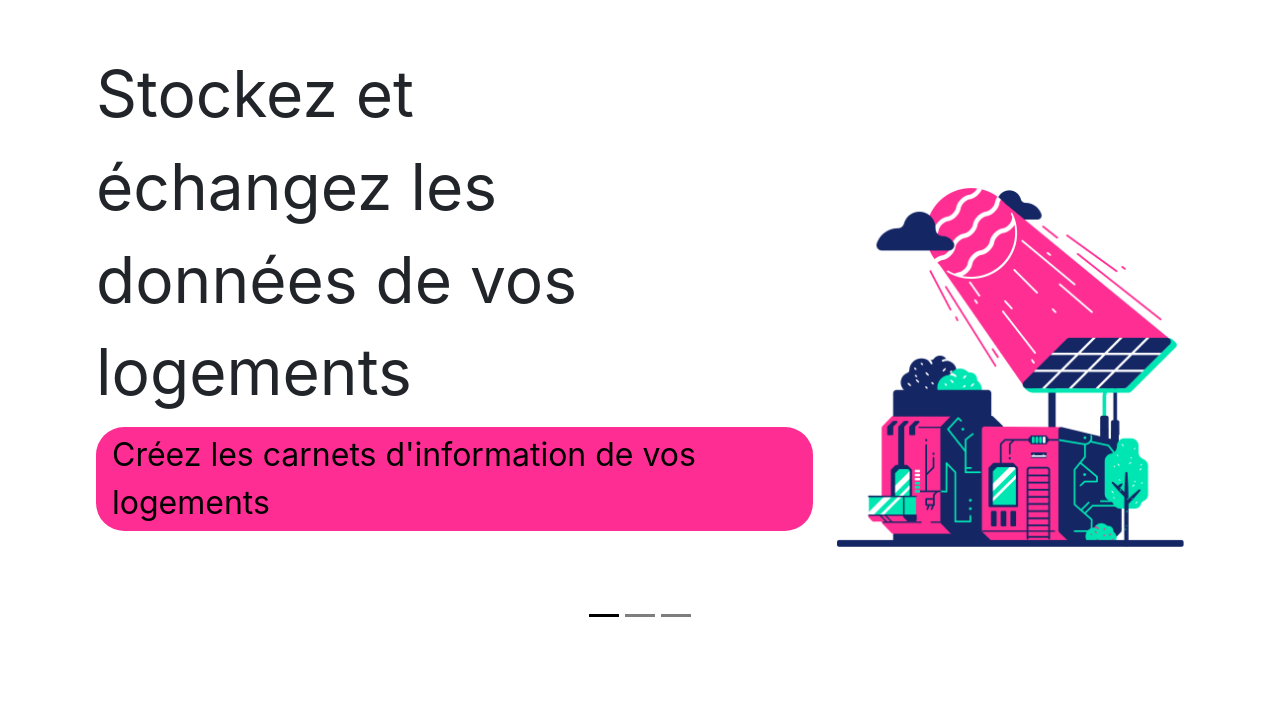
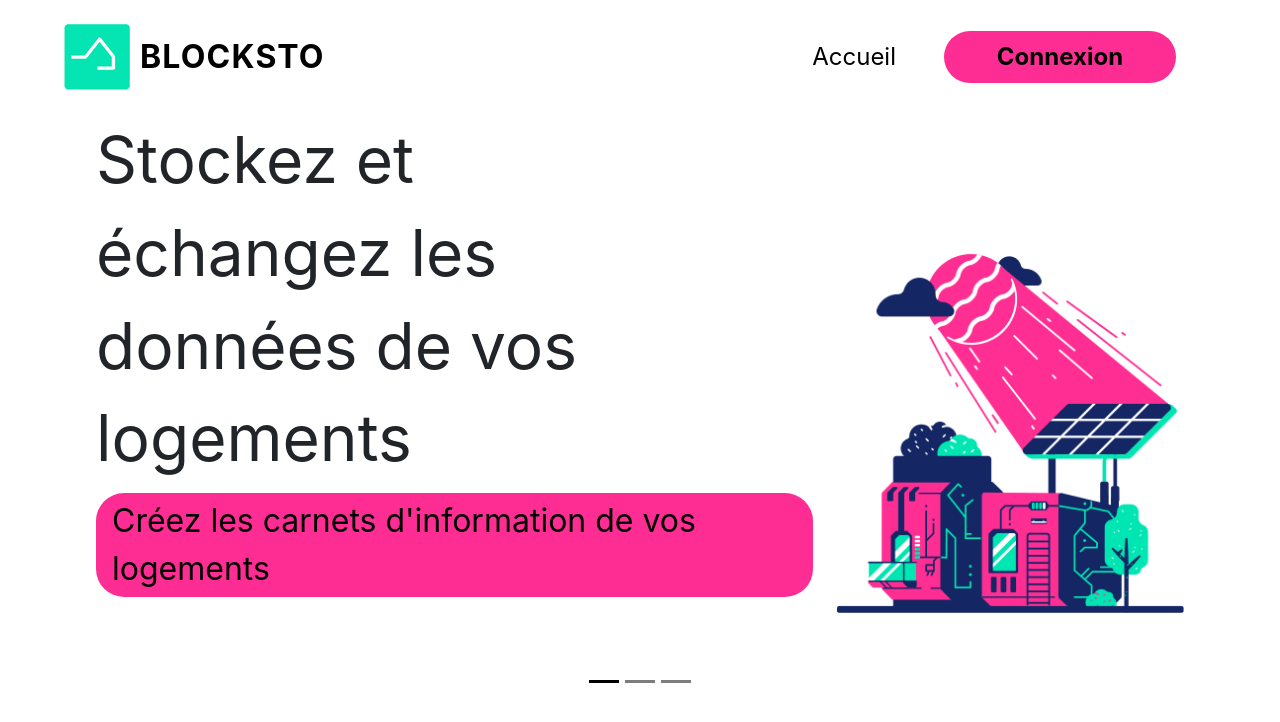
Before and after one commit to prmlee/Blocksto, a React (Create React App) app in the folder frontend/: page /welcome in a window 1280 px wide. Shown: the top 722 px of the page. Built offline with nearby package versions, Linux system fonts and the light colour scheme.

Commit message:
build the header component

```diff
--- a/frontend/src/App.tsx
+++ b/frontend/src/App.tsx
@@ -1,10 +1,12 @@
 import { BrowserRouter, Routes, Route, Navigate } from 'react-router-dom';
 import Welcome from './pages/welcome';
+import Header from './components/header';
 import './App.css';
 
 const App = () => {
   return (
     <div className="App container-fluid">
+      <Header />
       <BrowserRouter>
         <Routes>
           <Route path="/" element={<Navigate to="/welcome" />} />
--- /dev/null
+++ b/frontend/src/components/header/index.css
@@ -0,0 +1,24 @@
+a,
+a:hover {
+  font-size: 24px;
+  color: black;
+  text-decoration: none;
+}
+a.button {
+  margin-right: 40px;
+  padding: 8px;
+}
+a.button[role='button'] {
+  border-radius: 28px;
+  font-weight: bold;
+  background-color: var(--pink);
+  width: 232px;
+}
+
+span.logo-title {
+  padding-left: 10px;
+  font-size: 32px;
+  font-weight: bold;
+  text-align: center;
+  letter-spacing: 0.075rem;
+}
--- /dev/null
+++ b/frontend/src/components/header/index.tsx
@@ -0,0 +1,34 @@
+import './index.css';
+
+const Header = () => {
+  const isAuthenticated = false;
+
+  const connect = () => {
+    if (isAuthenticated) {
+      console.log('// comming soon!');
+      return;
+    }
+    window.location.href = '/connection';
+  };
+
+  return (
+    <div className="row align-items-center">
+      <div className="col">
+        <a href="/welcome" className="d-flex align-items-center">
+          <img src="./images/logo.png" alt="Blocksto Logo PNG" />
+          <span className="logo-title">BLOCKSTO</span>
+        </a>
+      </div>
+      <div className="col d-flex justify-content-end">
+        <a href="/welcome" className="button">
+          Accueil
+        </a>
+        <a className="button" role="button" onClick={connect}>
+          {!isAuthenticated ? 'Connexion' : 'Se déconnecter'}
+        </a>
+      </div>
+    </div>
+  );
+};
+
+export default Header;
```
Also changed, not shown: frontend/public/images/logo.png (added).
